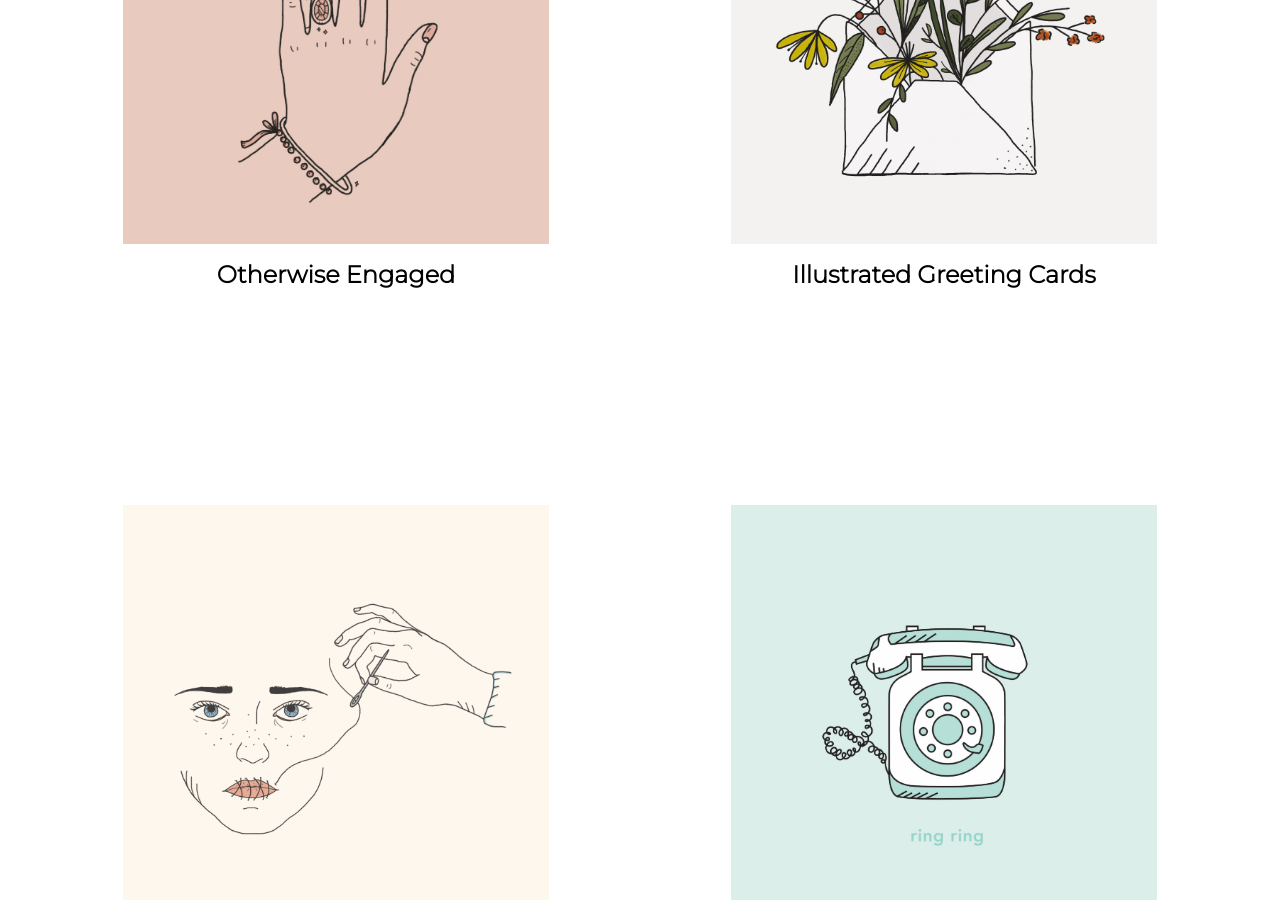
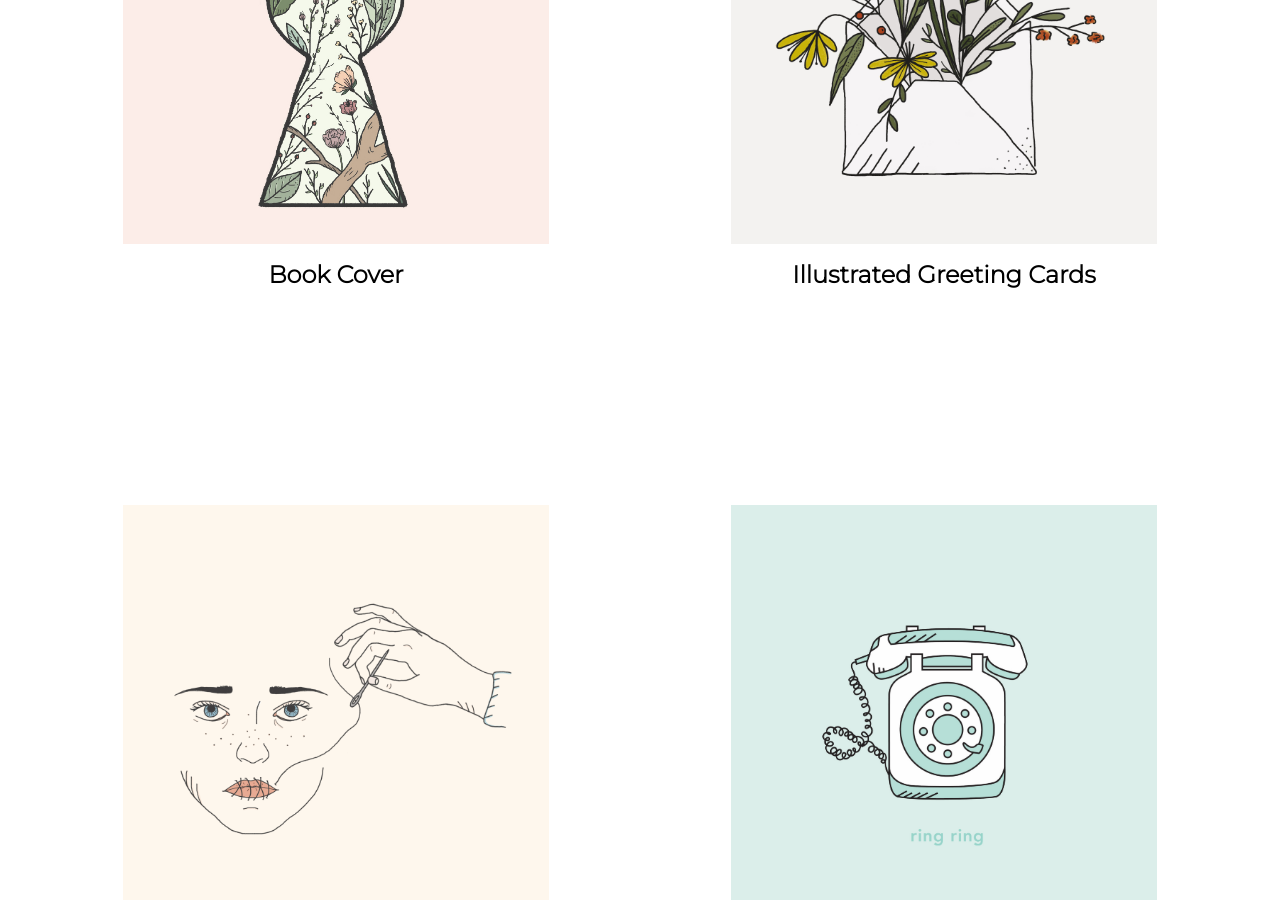
Before and after one commit to geni97/portfolio, a Jekyll site: the page built from index.html, in a window 1280 px wide and 900 px high, scrolled down 937 px. Built offline with Jekyll 4.4.1, drawn with Linux system fonts in a browser that asks for light colours.

Commit message:
changed picture

```diff
--- a/index.html
+++ b/index.html
@@ -8,7 +8,7 @@ des: This is Geni's website. Geni is an illustrator and graphic designer.
 
   <h2>Illustration</h2>
 
-  <a href="{{site.baseurl}}/engaged">{% include portfolio-item.html image="engaged.jpg" title="Otherwise Engaged"%}</a>
+  <a href="{{site.baseurl}}/engaged">{% include portfolio-item.html image="secret.jpg" title="Book Cover"%}</a>
   <a href="{{site.baseurl}}/envelope">{% include portfolio-item.html image="envelope.jpg" title="Illustrated Greeting Cards"%}</a>
   <a href="{{site.baseurl}}/speech">{% include portfolio-item.html image="speech.jpg" title="Free Speech"%}</a>
   <a href="{{site.baseurl}}/phone">{% include portfolio-item.html image="phone.jpg" title="Ring Ring"%}</a>
```
Also changed, not shown: images/secret garden.jpg (added), images/secret.jpg (added).
